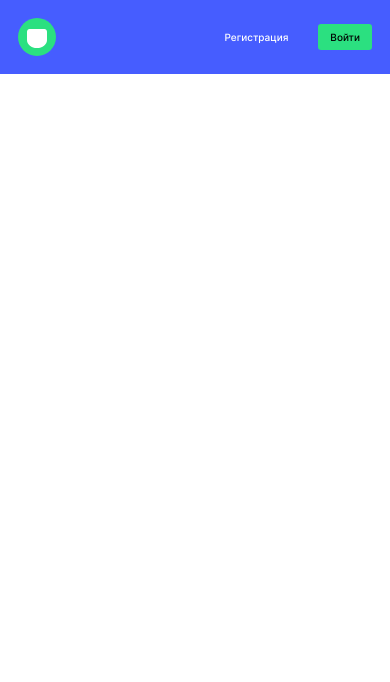
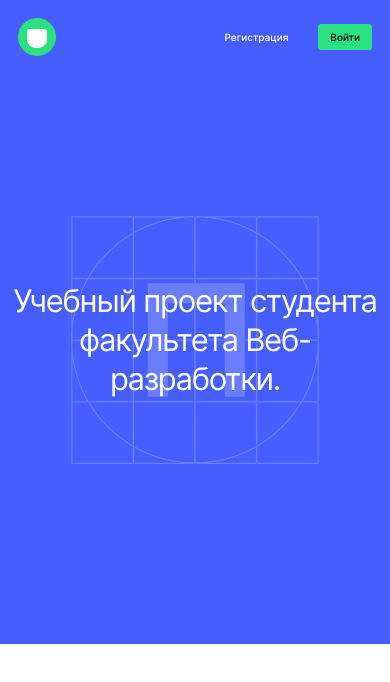
Before and after one commit to Murat29/movies-explorer-frontend, a React (Create React App) app: page / in a window 390 px wide. Shown: the top 682 px of the page. Built offline with nearby package versions, Linux system fonts and the light colour scheme.

Commit message:
add main, promo

```diff
--- a/src/components/App/App.js
+++ b/src/components/App/App.js
@@ -2,10 +2,12 @@ import React from 'react';
 import { Route } from 'react-router-dom';
 import './App.css';
 import Header from '../Header/Header';
+import Main from '../Main/Main';
 function App() {
   return (
     <div className="App">
       <Route path="/" component={Header}></Route>
+      <Route exact path="/" component={Main}></Route>
     </div>
   );
 }
--- a/src/components/Main/Main.js
+++ b/src/components/Main/Main.js
@@ -0,0 +1,8 @@
+import React from 'react';
+import './Main.css';
+import Promo from '../Promo/Promo';
+function Main() {
+  return <Promo />;
+}
+
+export default Main;
--- /dev/null
+++ b/src/components/Promo/Promo.css
@@ -0,0 +1,59 @@
+.promo {
+  min-height: 524px;
+  background-color: #465dff;
+  background-image: url(../../images/practikum.svg);
+  background-repeat: no-repeat;
+  background-position: top 82px left 50%;
+  background-size: 320px;
+  display: flex;
+  justify-content: center;
+}
+
+@media screen and (max-width: 768px) {
+  .promo {
+    min-height: 784px;
+    background-position: top 228px left 50%;
+  }
+}
+
+@media screen and (max-width: 425px) {
+  .promo {
+    min-height: 570px;
+    background-position: top 142px left 50%;
+    background-size: 248px;
+  }
+}
+
+.promo__title {
+  font-family: 'Inter', Arial, sans-serif;
+  font-style: normal;
+  font-weight: normal;
+  font-size: 50px;
+  line-height: 58px;
+  text-align: center;
+  letter-spacing: -0.04em;
+  color: #ffffff;
+  max-width: 720px;
+  margin: 184px 0 0 0;
+}
+
+@media screen and (max-width: 768px) {
+  .promo__title {
+    margin-top: 326px;
+  }
+}
+
+@media screen and (max-width: 700px) {
+  .promo__title {
+    font-size: 41px;
+    line-height: 49px;
+  }
+}
+
+@media screen and (max-width: 425px) {
+  .promo__title {
+    margin-top: 207px;
+    font-size: 31px;
+    line-height: 39px;
+  }
+}
--- /dev/null
+++ b/src/components/Promo/Promo.js
@@ -0,0 +1,13 @@
+import React from 'react';
+import './Promo.css';
+function Promo() {
+  return (
+    <section className="promo">
+      <h1 className="promo__title">
+        Учебный проект студента факультета Веб-разработки.
+      </h1>
+    </section>
+  );
+}
+
+export default Promo;
```
Also changed, not shown: src/images/practikum.svg (added).
